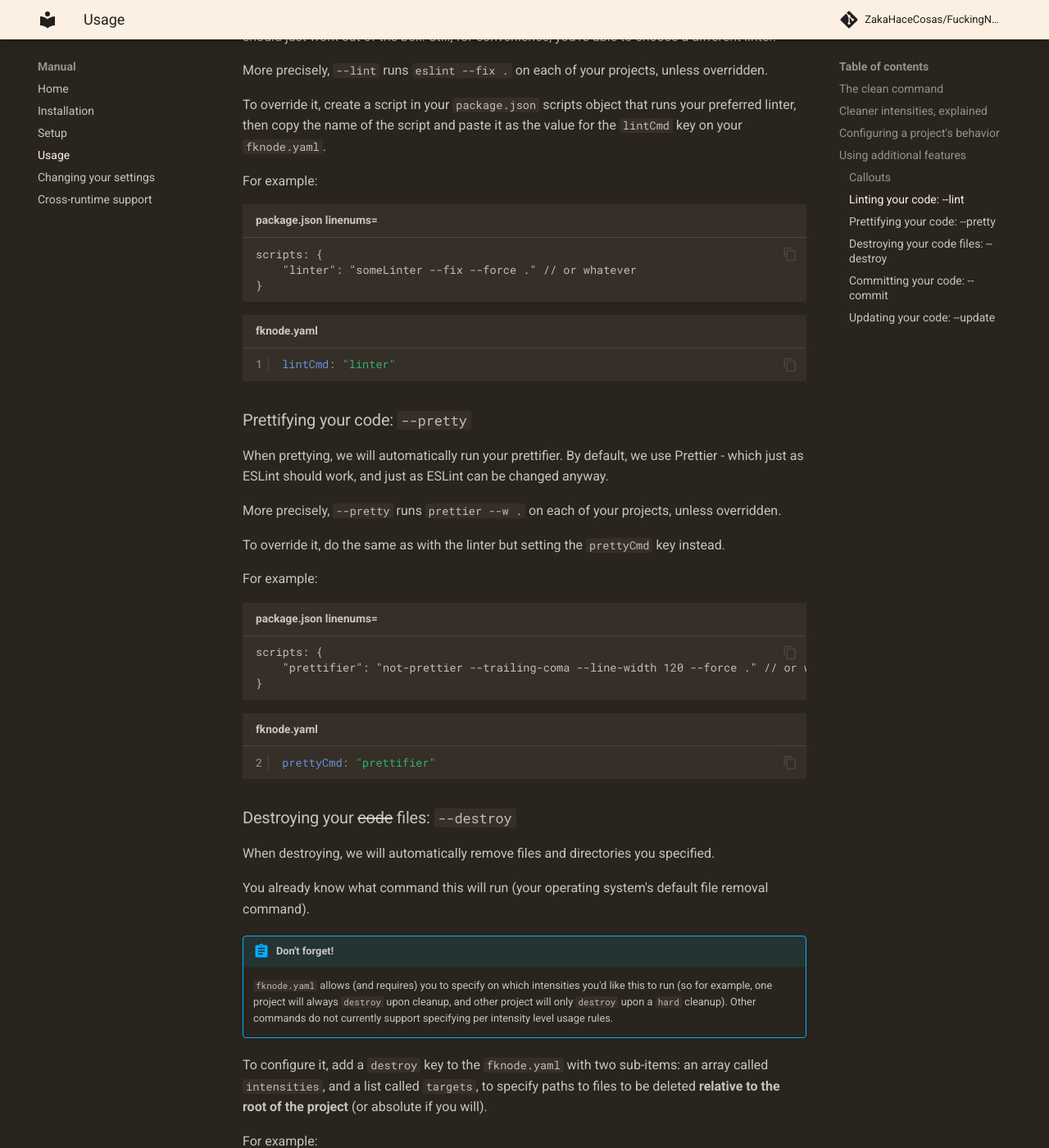
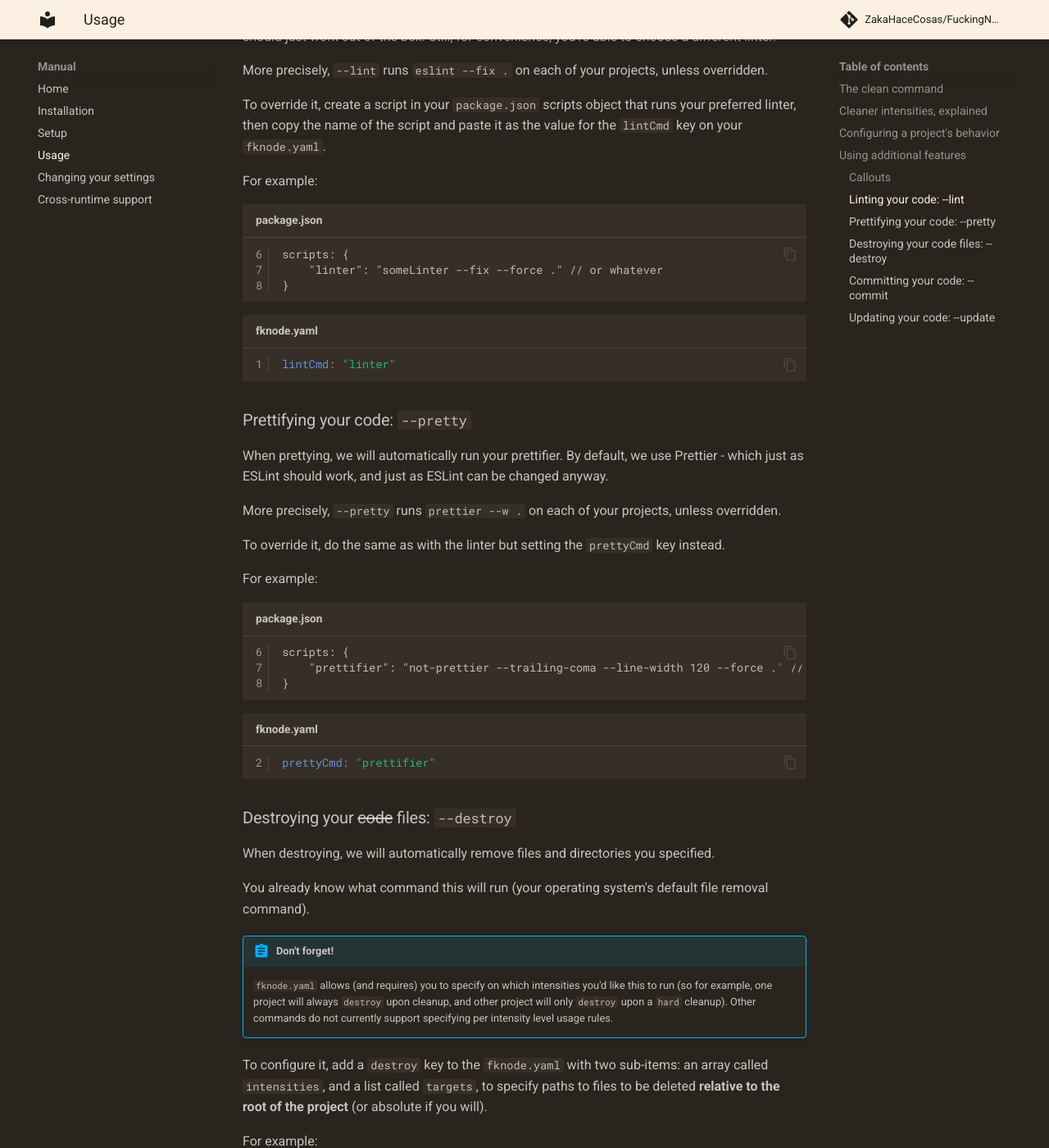
Before and after one commit to ZakaHaceCosas/FuckingNode, an MkDocs documentation site: the page built from website/manual/usage.md, in a window 1280 px wide and 1400 px high, scrolled down 3578 px. Shown: the whole window at 82% size. Built offline with MkDocs 1.6.1 and Material for MkDocs 9.7.7, drawn with Linux system fonts in a browser that asks for light colours; comment, search, counter and statistics services are not loaded.

Commit message:
yet another fix

````diff
--- a/website/manual/usage.md
+++ b/website/manual/usage.md
@@ -122,7 +122,7 @@ To override it, create a script in your `package.json` scripts object that runs
 
 For example:
 
-```jsonc title="package.json linenums="6"
+```jsonc title="package.json" linenums="6"
 scripts: {
     "linter": "someLinter --fix --force ." // or whatever
 }
@@ -142,7 +142,7 @@ To override it, do the same as with the linter but setting the `prettyCmd` key i
 
 For example:
 
-```jsonc title="package.json linenums="6"
+```jsonc title="package.json" linenums="6"
 scripts: {
     "prettifier": "not-prettier --trailing-coma --line-width 120 --force ." // or whatever
 }
````
